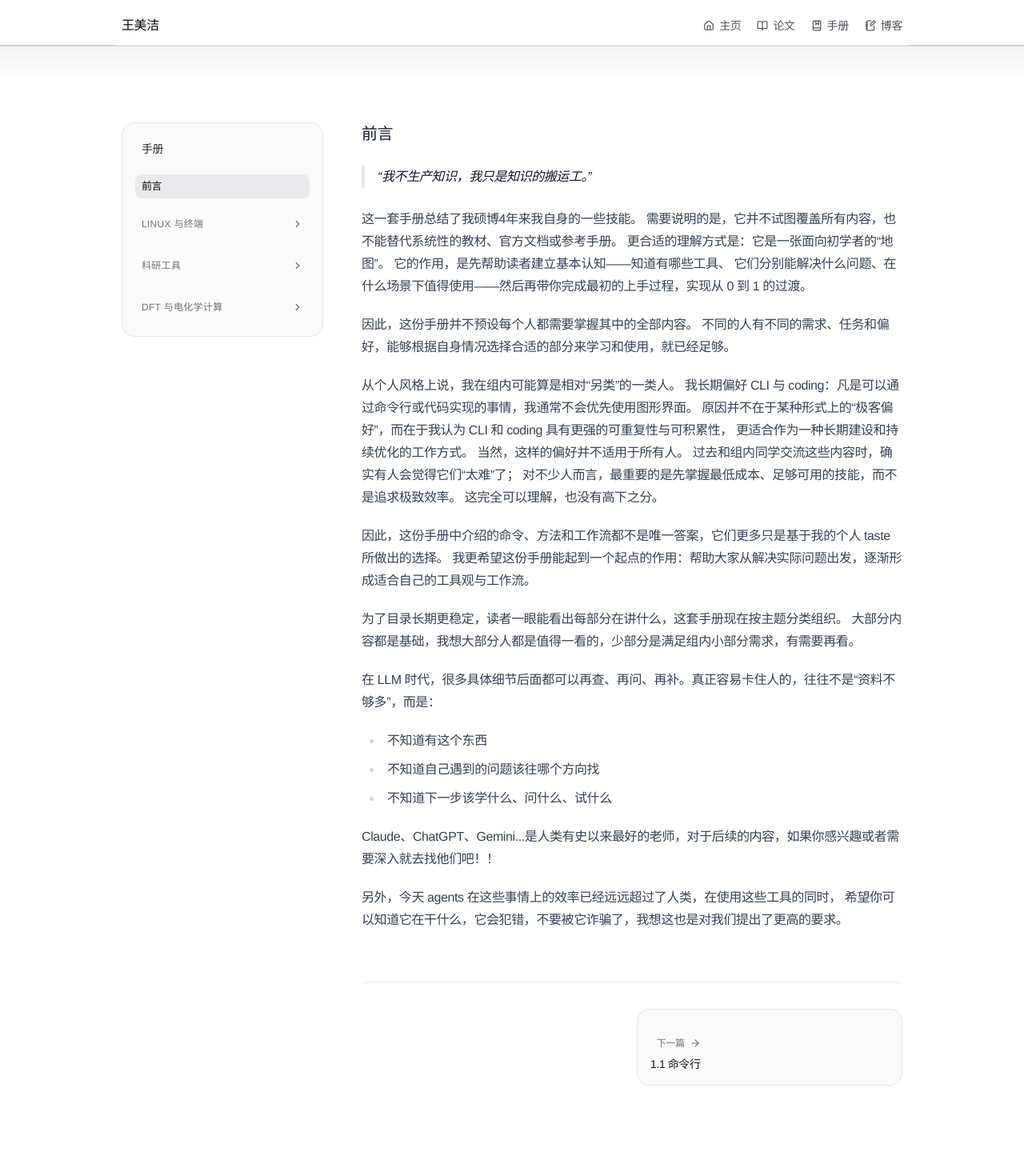
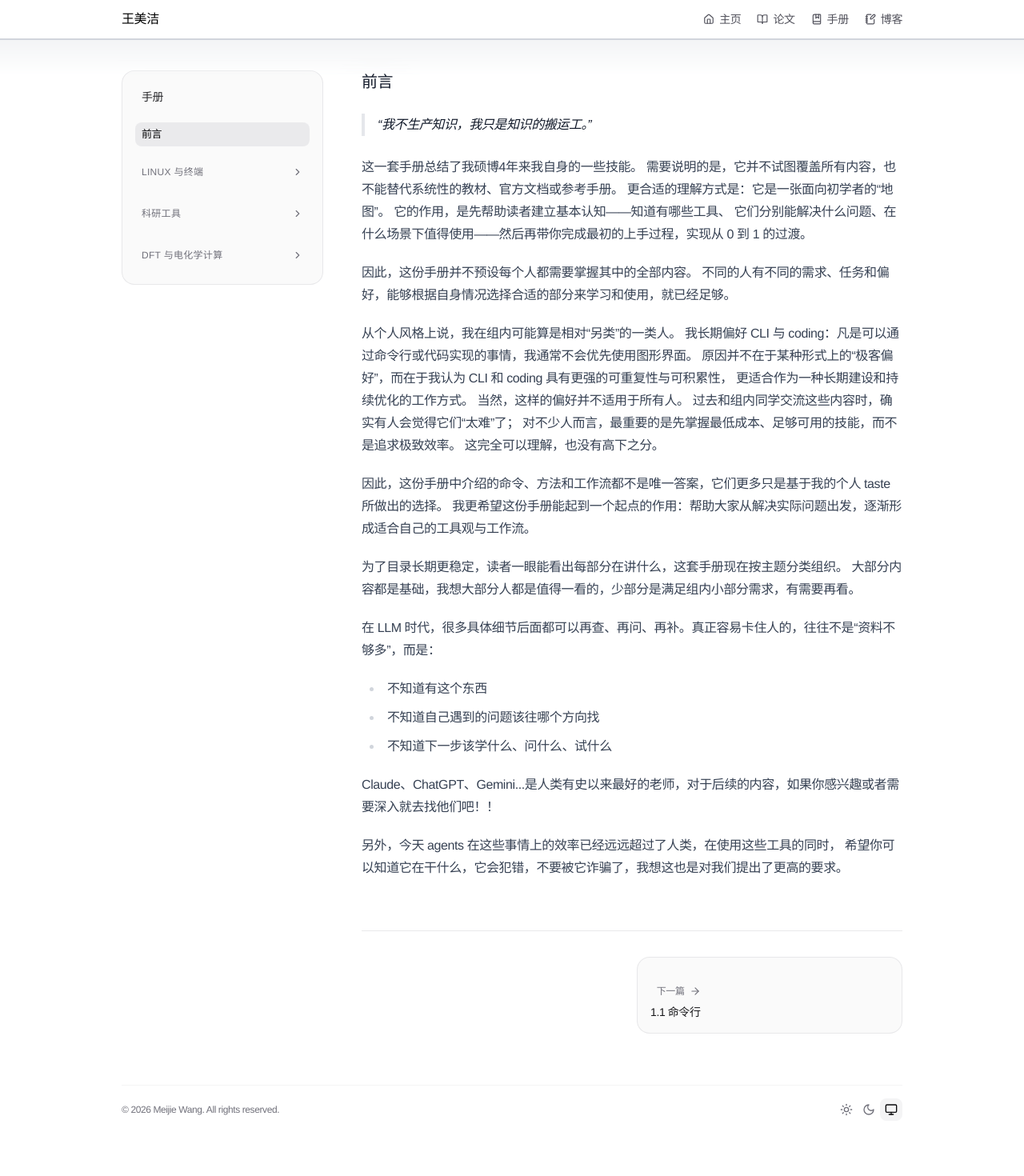
Before and after one commit to Migie-cphy/migie-site, a Next.js app: page /handbook/preface in a window 1280 px wide. Shown: the top 1470 px of the page at 80% size. After the commit the page ends 1417 px from the top, so only its background shows below. Built offline with nearby package versions, Linux system fonts and the light colour scheme.

Commit message:
refine site header footer and layout spacing

```diff
--- a/app/blog/layout.tsx
+++ b/app/blog/layout.tsx
@@ -17,14 +17,14 @@ export default function LayoutBlogPost({
 
   return (
     <>
-      <div className="pointer-events-none fixed top-14 left-0 z-10 h-12 w-full bg-gray-100 to-transparent backdrop-blur-xl [-webkit-mask-image:linear-gradient(to_bottom,black,transparent)] dark:bg-zinc-950" />
+      <div className="pointer-events-none fixed top-12 left-0 z-10 h-12 w-full bg-gray-100 to-transparent backdrop-blur-xl [-webkit-mask-image:linear-gradient(to_bottom,black,transparent)] dark:bg-zinc-950" />
       <ScrollProgress
-        className="fixed top-14 z-40 h-0.5 bg-gray-300 dark:bg-zinc-600"
+        className="fixed top-12 z-[60] h-0.5 bg-gray-300 dark:bg-zinc-600"
         springOptions={{
           bounce: 0,
         }}
       />
-      <div className="mt-24 pb-20 lg:grid lg:grid-cols-[minmax(0,1fr)_220px] lg:gap-10 xl:grid-cols-[minmax(0,1fr)_240px] xl:gap-12">
+      <div className="mt-8 pb-8 lg:grid lg:grid-cols-[minmax(0,1fr)_220px] lg:items-start lg:gap-10 xl:grid-cols-[minmax(0,1fr)_240px] xl:gap-12">
         <main id="top">
           <article
             data-blog-article
--- a/app/footer.tsx
+++ b/app/footer.tsx
@@ -67,7 +67,7 @@ function ThemeSwitch() {
 
 export function Footer() {
   return (
-    <footer className="mt-24 border-t border-zinc-100 px-0 py-4 dark:border-zinc-800">
+    <footer className="mt-8 border-t border-zinc-100 px-0 py-4 dark:border-zinc-800">
       <div className="flex items-center justify-between">
         <span className="text-xs text-zinc-500">
           © 2026 Meijie Wang. All rights reserved.
--- a/app/handbook/layout.tsx
+++ b/app/handbook/layout.tsx
@@ -10,14 +10,14 @@ export default function HandbookLayout({
 }) {
   return (
     <>
-      <div className="pointer-events-none fixed top-14 left-0 z-10 h-12 w-full bg-gray-100 to-transparent backdrop-blur-xl [-webkit-mask-image:linear-gradient(to_bottom,black,transparent)] dark:bg-zinc-950" />
+      <div className="pointer-events-none fixed top-12 left-0 z-10 h-12 w-full bg-gray-100 to-transparent backdrop-blur-xl [-webkit-mask-image:linear-gradient(to_bottom,black,transparent)] dark:bg-zinc-950" />
       <ScrollProgress
-        className="fixed top-14 z-40 h-0.5 bg-gray-300 dark:bg-zinc-600"
+        className="fixed top-12 z-[60] h-0.5 bg-gray-300 dark:bg-zinc-600"
         springOptions={{
           bounce: 0,
         }}
       />
-      <div className="mt-24 pb-20 md:grid md:grid-cols-[200px_minmax(0,1fr)] md:gap-6 lg:grid-cols-[220px_minmax(0,1fr)] lg:gap-8 xl:grid-cols-[260px_minmax(0,1fr)] xl:gap-10">
+      <div className="mt-8 pb-8 md:grid md:grid-cols-[200px_minmax(0,1fr)] md:items-start md:gap-6 lg:grid-cols-[220px_minmax(0,1fr)] lg:gap-8 xl:grid-cols-[260px_minmax(0,1fr)] xl:gap-10">
         <HandbookSidebar />
         <main id="top">
           <article
--- a/app/header.tsx
+++ b/app/header.tsx
@@ -16,7 +16,8 @@ const NAV_ITEMS = [
 
 export function Header() {
   return (
-    <header className="sticky top-0 z-50 -mx-2 mb-6 flex items-center justify-between gap-2 border-b border-zinc-200/70 bg-white/85 px-2 py-3 backdrop-blur dark:border-zinc-800/70 dark:bg-zinc-950/85">
+    <header className="fixed top-0 right-0 left-0 z-50 border-b border-zinc-200/70 bg-white/85 backdrop-blur dark:border-zinc-800/70 dark:bg-zinc-950/85">
+      <div className="mx-auto flex w-full max-w-5xl items-center justify-between gap-2 px-6 py-3">
       <div>
         <Link href="/" className="font-medium text-black dark:text-white">
           王美洁
@@ -34,6 +35,7 @@ export function Header() {
           </Link>
         ))}
       </nav>
+      </div>
     </header>
   )
 }
--- a/app/layout.tsx
+++ b/app/layout.tsx
@@ -38,8 +38,8 @@ export default function RootLayout({
           defaultTheme="system"
         >
           <RouteScrollTop />
-          <div className="font-sans-apple flex min-h-screen w-full flex-col">
-            <div className="relative mx-auto w-full max-w-5xl flex-1 px-6 pt-2">
+          <div className="font-sans-apple">
+            <div className="relative mx-auto w-full max-w-5xl px-6 pt-14">
               <Header />
               {children}
               <Footer />
```
